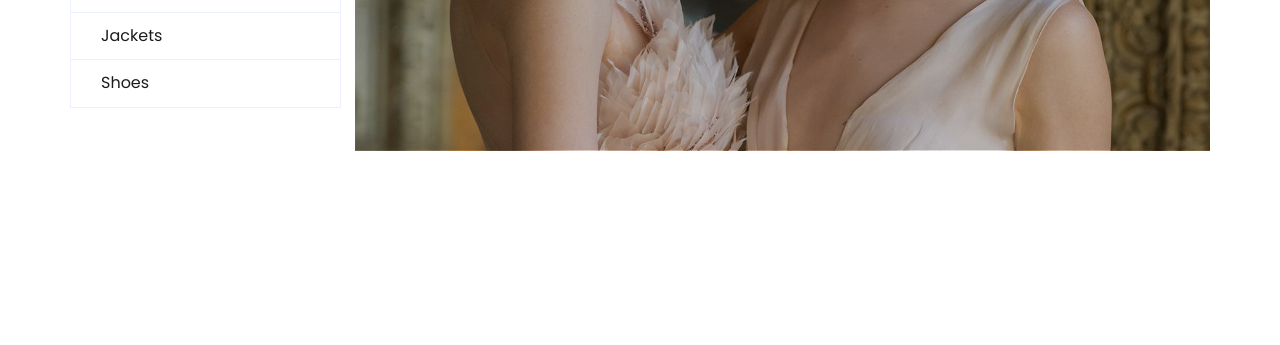
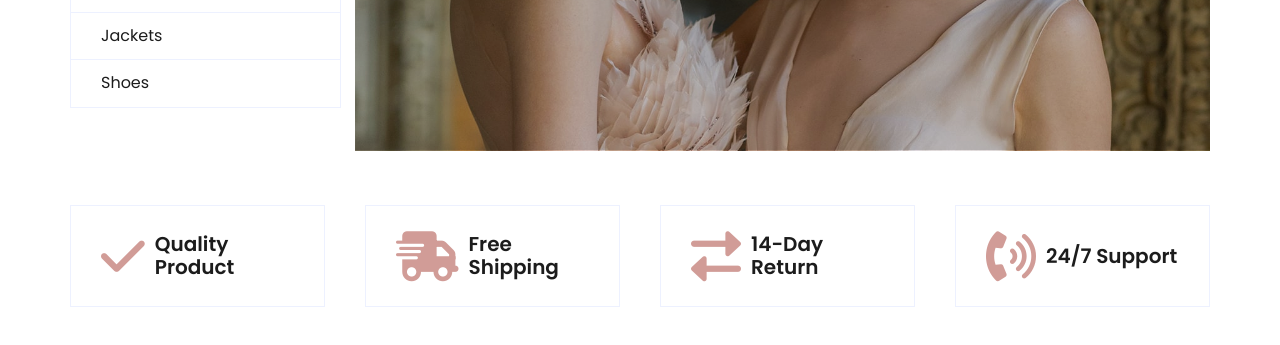
Before and after one commit to Cisco1cisco/Eshopper, a plain HTML site: page index.html in a window 1280 px wide. Shown: the part 551-896 px from the top of the page. Before the commit the page ends 800 px from the top, so only its background shows below. Drawn offline with Linux system fonts and the light colour scheme.

Commit message:
Added the features Section

```diff
--- a/css/main.css
+++ b/css/main.css
@@ -572,3 +572,52 @@ header .main-head .stats div i {
 }
 
 /* End Landing */
+
+/* Start Features */
+
+.features {
+    padding-top: 50px;
+    padding-bottom: 50px;
+}
+
+.features .container {
+    display: flex;
+    flex-wrap: wrap;
+    justify-content: space-between;
+    align-items: center;
+}
+
+.features .container .box {
+    flex-basis: calc((100% / 4) - 30px);
+    display: flex;
+    align-items: center;
+    border: 1px solid #edf1ff;
+    padding: 25px 30px;
+}
+
+@media (max-width: 991px) {
+    .features .container .box {
+        flex-basis: calc((100% / 2) - 30px);
+        margin-bottom: 30px;
+    }
+}
+
+@media (max-width: 768px) {
+    .features .container .box {
+        flex-basis: 100%;
+    }
+}
+
+.features .container .box i {
+    color: var(--main-color, #d19c97);
+    font-size: 50px;
+    margin-right: 10px;
+}
+
+.features .container .box h5 {
+    font-size: 20px;
+    color: var(--para-color, #1C1C1C);
+    font-weight: 600;
+}
+
+/* End Features */
--- a/index.html
+++ b/index.html
@@ -137,6 +137,28 @@
         </div>
     </div>
     <!-- End Landing -->
+    <!-- Start Features -->
+    <div class="features">
+        <div class="container">
+            <div class="box">
+                <i class="fa-solid fa-check"></i>
+                <h5>Quality Product</h5>
+            </div>
+            <div class="box">
+                <i class="fa-solid fa-truck-fast"></i>
+                <h5>Free Shipping</h5>
+            </div>
+            <div class="box">
+                <i class="fa-solid fa-right-left"></i>
+                <h5>14-Day Return</h5>
+            </div>
+            <div class="box">
+                <i class="fa-solid fa-phone-volume"></i>
+                <h5>24/7 Support</h5>
+            </div>
+        </div>
+    </div>
+    <!-- End Features -->
 </body>
 
 </html>
```
